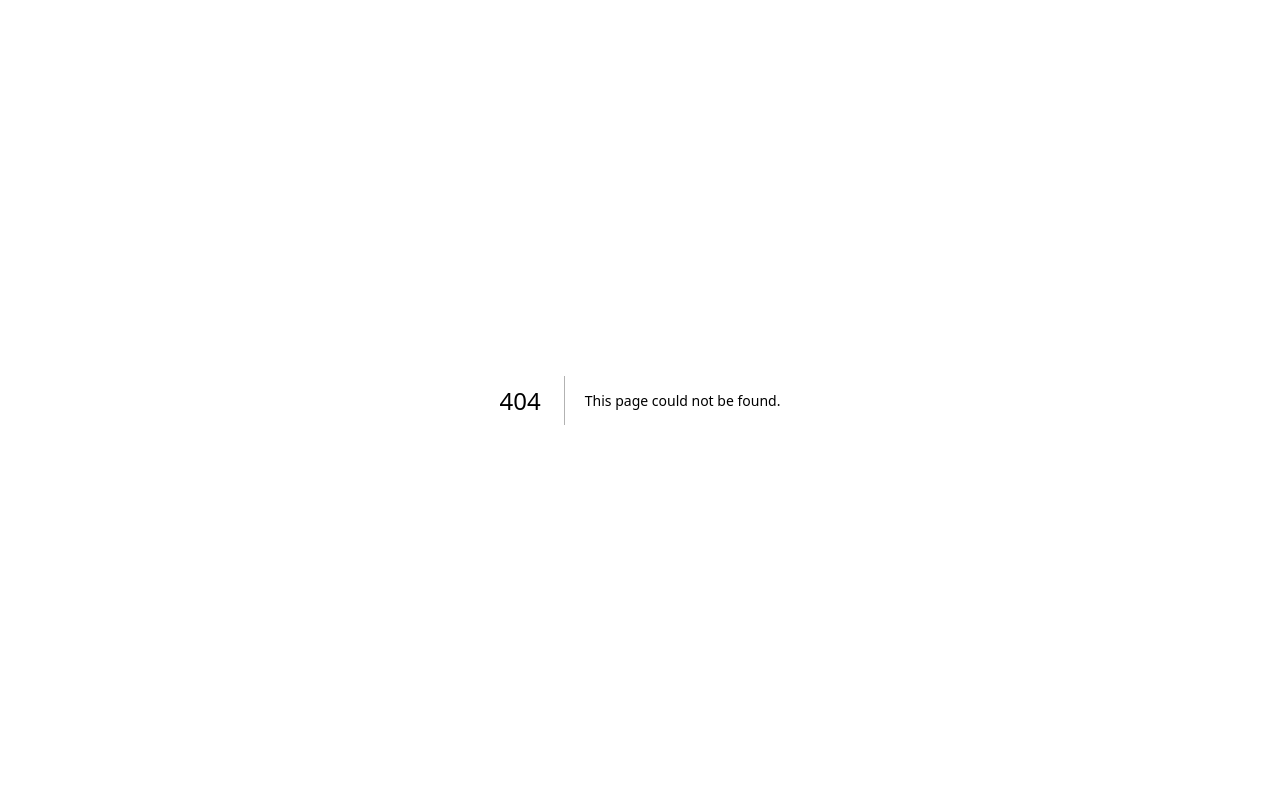
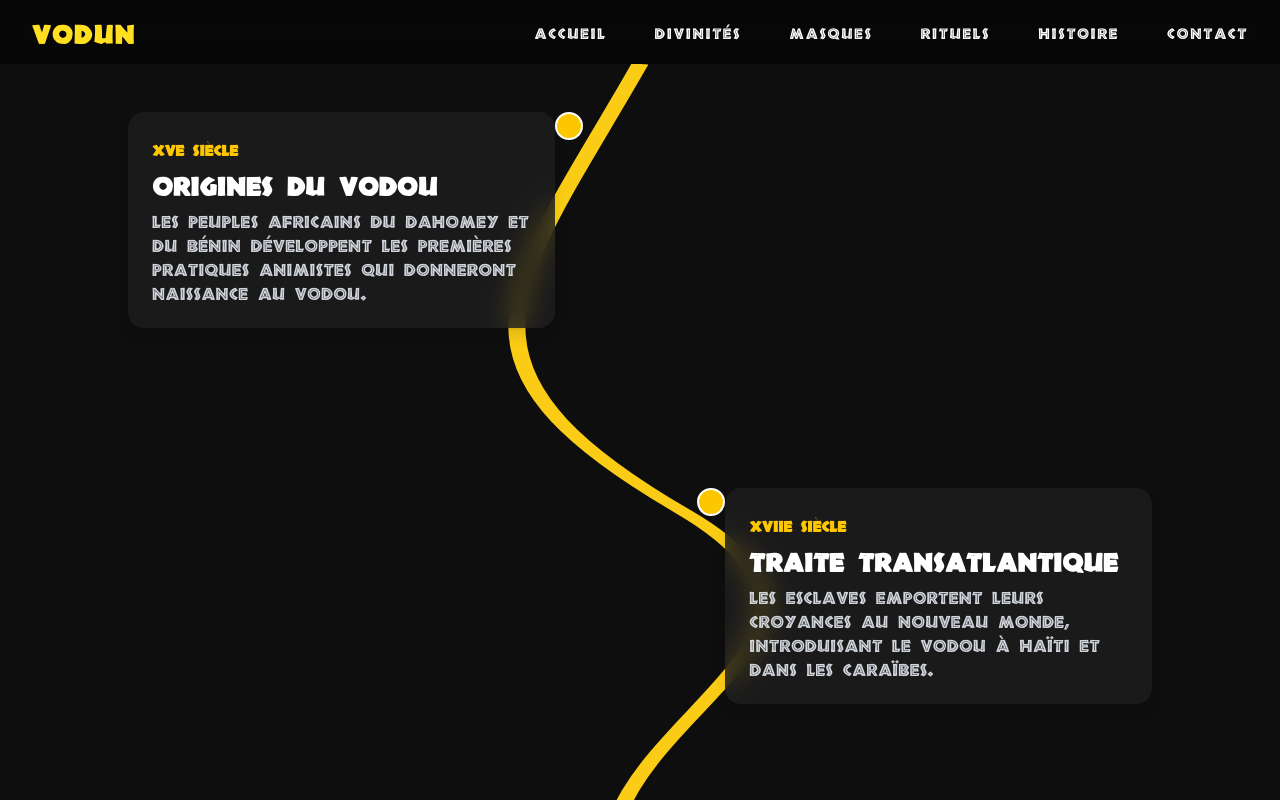
Before and after one commit to boujnane/vodoun-benin, a Next.js app: page /history in a window 1280 px wide. Before the commit this address had no page. Shown: the top 800 px of the page. Built offline with nearby package versions, Linux system fonts and the light colour scheme.

Commit message:
Feat: add v1 of history page

```diff
--- /dev/null
+++ b/src/app/history/page.tsx
@@ -0,0 +1,70 @@
+'use client';
+
+import { motion } from "framer-motion";
+import { ModernNavbar } from "@/components/ui/ModernNavbar";
+
+interface TimelineItem {
+  date: string;
+  title: string;
+  description: string;
+}
+
+const timelineData: TimelineItem[] = [
+  { date: "XVe siècle", title: "Origines du Vodou", description: "Les peuples africains du Dahomey et du Bénin développent les premières pratiques animistes qui donneront naissance au Vodou." },
+  { date: "XVIIe siècle", title: "Traite transatlantique", description: "Les esclaves emportent leurs croyances au Nouveau Monde, introduisant le Vodou à Haïti et dans les Caraïbes." },
+  { date: "XIXe siècle", title: "Organisation rituelle", description: "Le Vodou s'organise avec ses prêtres, prêtresses, et un panthéon structuré de divinités et esprits." },
+  { date: "XXe siècle", title: "Résistance culturelle", description: "Malgré les persécutions coloniales, le Vodou reste un pilier de l'identité béninoise." },
+  { date: "XXIe siècle", title: "Vaudou moderne", description: "Le Vodou est célébré comme patrimoine culturel mondial et influence musique, art et spiritualité." },
+];
+
+export default function HistoryPage() {
+  return (
+      <div className="relative w-screen min-h-screen bg-[#0e0e0f] text-white overflow-x-hidden">
+
+      {/* Navbar fixe et opaque */}
+        <ModernNavbar />
+
+      {/* Ligne verticale SVG avec courbes */}
+    <svg
+            className="absolute top-16 bottom-0 left-1/2 transform -translate-x-1/2 w-2/3 h-[calc(100%)] z-0"
+            viewBox={`0 0 200 ${timelineData.length * 250}`} // adapte la hauteur du viewBox à ton contenu
+            preserveAspectRatio="none"
+            >
+        <path
+            d={`M100 0 C70 150 50 200 110 300 S64 450 100 600 S76 800 100 ${timelineData.length * 250}`}
+            stroke="#facc15"
+            strokeWidth={4}
+            fill="transparent"
+        />
+    </svg>
+      {/* Contenu principal */}
+      <div className="relative z-10 max-w-5xl mx-auto pt-28 pb-20 space-y-40">
+        {timelineData.map((item, idx) => {
+          const side = idx % 2 === 0 ? "left" : "right";
+          return (
+            <motion.div
+              key={idx}
+              initial={{ opacity: 0, x: side === "left" ? -200 : 200 }}
+              whileInView={{ opacity: 1, x: 0 }}
+              viewport={{ once: true }}
+              transition={{ duration: 1, ease: "easeOut" }}
+              className={`relative w-full flex ${side === "left" ? "justify-start" : "justify-end"}`}
+            >
+              <div className="w-full md:w-5/12 relative">
+                {/* Cercle aligné sur la ligne */}
+                <div className={`absolute top-0 ${side === "left" ? "right-[-28px]" : "left-[-28px]"} w-7 h-7 bg-yellow-400 rounded-full border-2 border-white`} />
+
+                {/* Carte */}
+                <div className="bg-[#1f1f1f]/80 backdrop-blur-md p-6 rounded-2xl shadow-lg">
+                  <span className="text-yellow-400 font-bold text-sm">{item.date}</span>
+                  <h3 className="text-xl md:text-2xl font-semibold mt-2 mb-2">{item.title}</h3>
+                  <p className="text-gray-300">{item.description}</p>
+                </div>
+              </div>
+            </motion.div>
+          );
+        })}
+      </div>
+    </div>
+  );
+}
```
